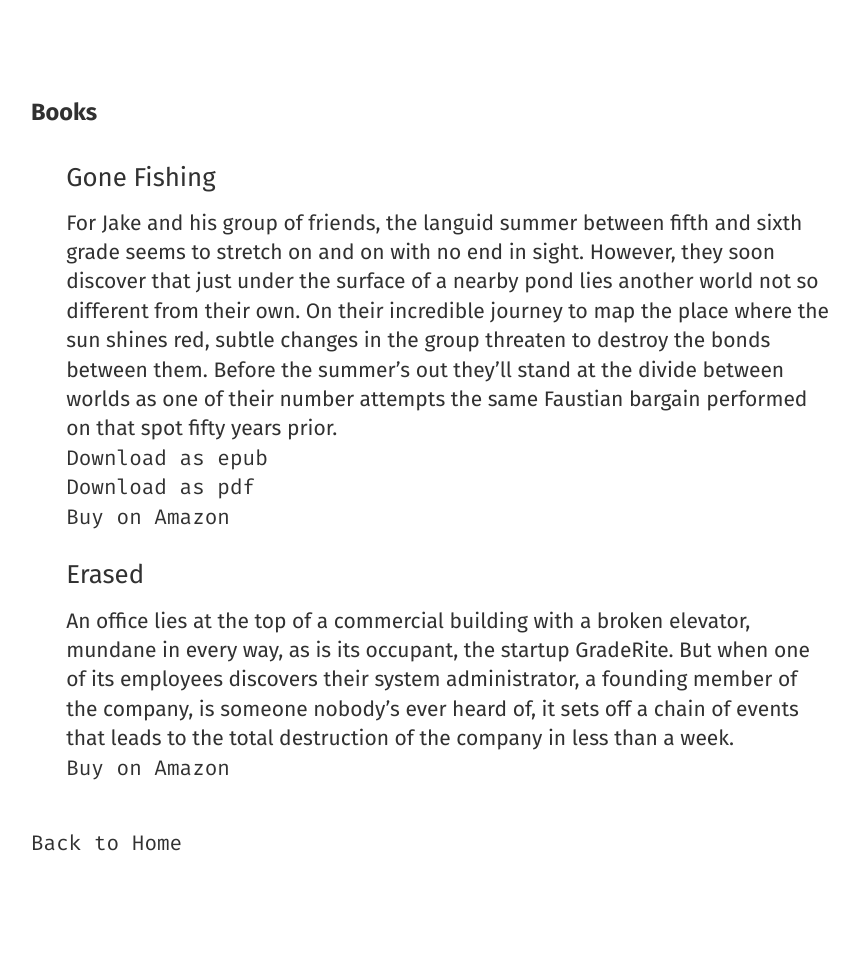
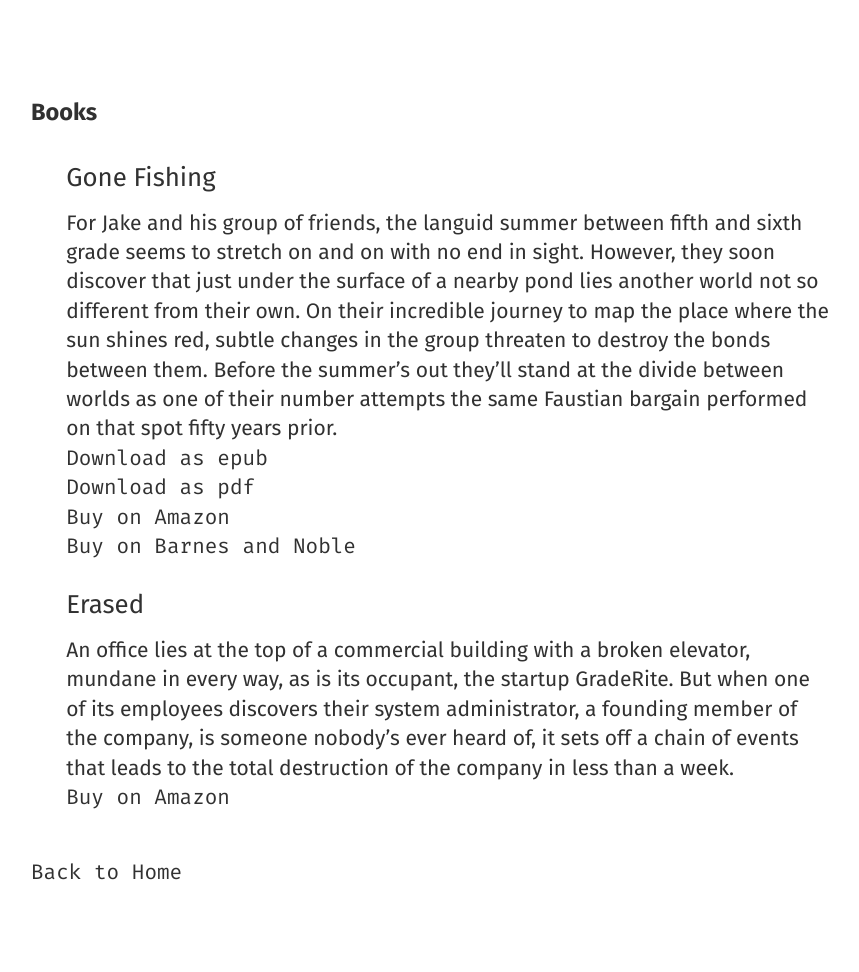
Before and after one commit to cakenggt/aleclownes.com, a Jekyll site: the page built from books.html, in a window 1280 px wide. Shown: the whole page, without its empty margins (209-1068 px from the left). Built offline with Jekyll 4.4.1, drawn with Linux system fonts in a browser that asks for light colours; nearby versions of some CDN libraries; before the commit the page ends 942 px from its top, so only the background shows below that.

Commit message:
Add BN link

```diff
--- a/books.html
+++ b/books.html
@@ -14,6 +14,7 @@ title: Books
     <div><a href="/books/gone-fishing/Gone Fishing - Alec Lownes.epub">Download as epub</a></div>
     <div><a href="/books/gone-fishing/Gone Fishing - Alec Lownes.pdf">Download as pdf</a></div>
     <div><a href="https://www.amazon.com/dp/B09K6QDCJY">Buy on Amazon</a></div>
+    <div><a href="https://www.barnesandnoble.com/w?ean=2940160878393">Buy on Barnes and Noble</a></div>
   </li>
   <li>
     <h2>Erased</h2>
```
